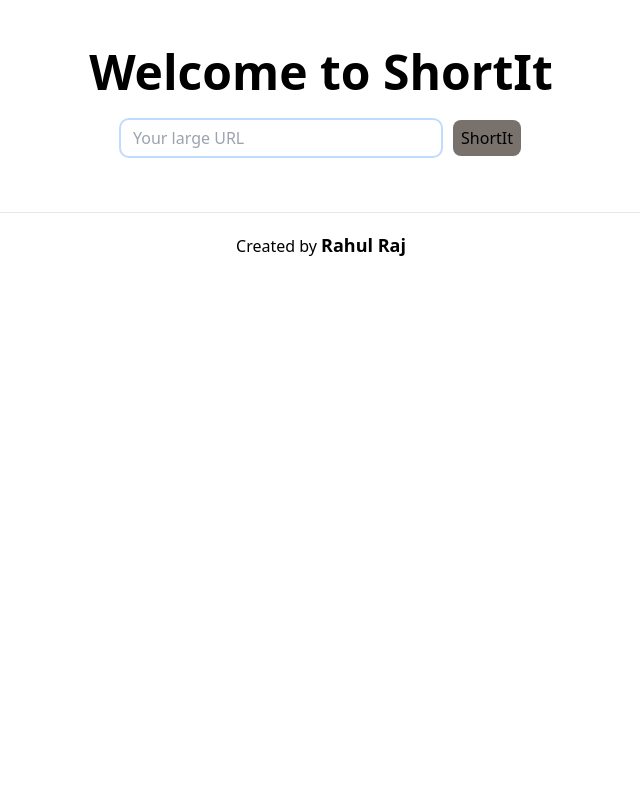
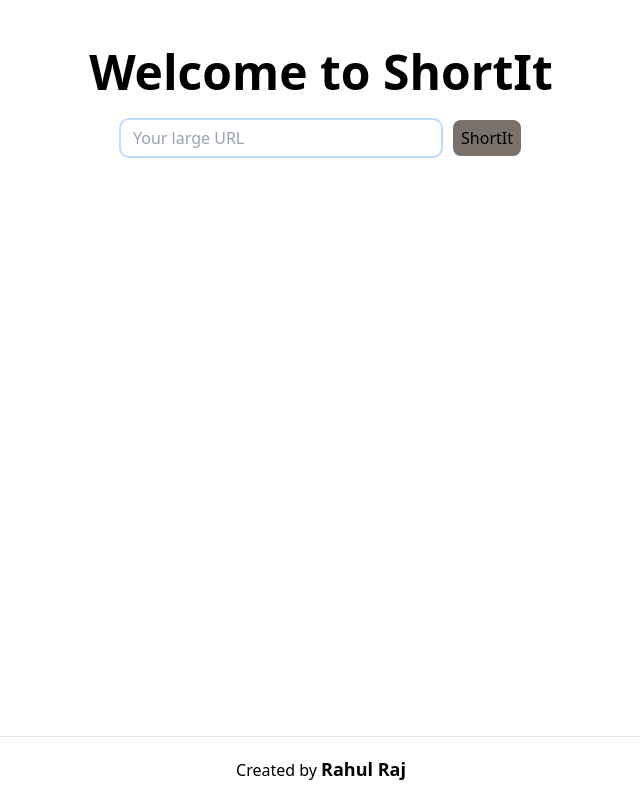
Before and after one commit to Rrhul0/shortit, a Next.js app: page / in a window 1280 px wide. Shown: the whole page, without its empty margins (319-959 px from the left). Built offline with nearby package versions, Linux system fonts and the light colour scheme.

Commit message:
fix footer to bottom when not enough urls to fill the page

```diff
--- a/pages/_app.tsx
+++ b/pages/_app.tsx
@@ -27,17 +27,15 @@ export default function App({ Component, pageProps }: AppProps) {
     return (
         <ErrorContext.Provider value={{ error, setError }}>
             <URLsContext.Provider value={{ urls, setUrls }}>
-                <main className='grid grid-cols-1 grid-rows-[1fr] h-screen w-screen overflow-hidden'>
-                    <div className='overflow-scroll'>
-                        <Component {...pageProps} />
-                        <Footer />
+                <main className='grid grid-cols-1 grid-rows-[1fr] h-screen w-screen '>
+                    <Component {...pageProps} />
+                    <Footer />
+                </main>
+                {error ? (
+                    <div className='absolute bottom-0 left-0 right-0 bg-red-500 py-1 px-4 text-lg'>
+                        Error Occoured: {error.message}
                     </div>
-                    {error ? (
-                        <div className='absolute bottom-0 left-0 right-0 bg-red-500 py-1 px-4 text-lg'>
-                            Error Occoured: {'error.message'}
-                        </div>
-                    ) : null}
-                </main>
+                ) : null}
             </URLsContext.Provider>
         </ErrorContext.Provider>
     )
```
